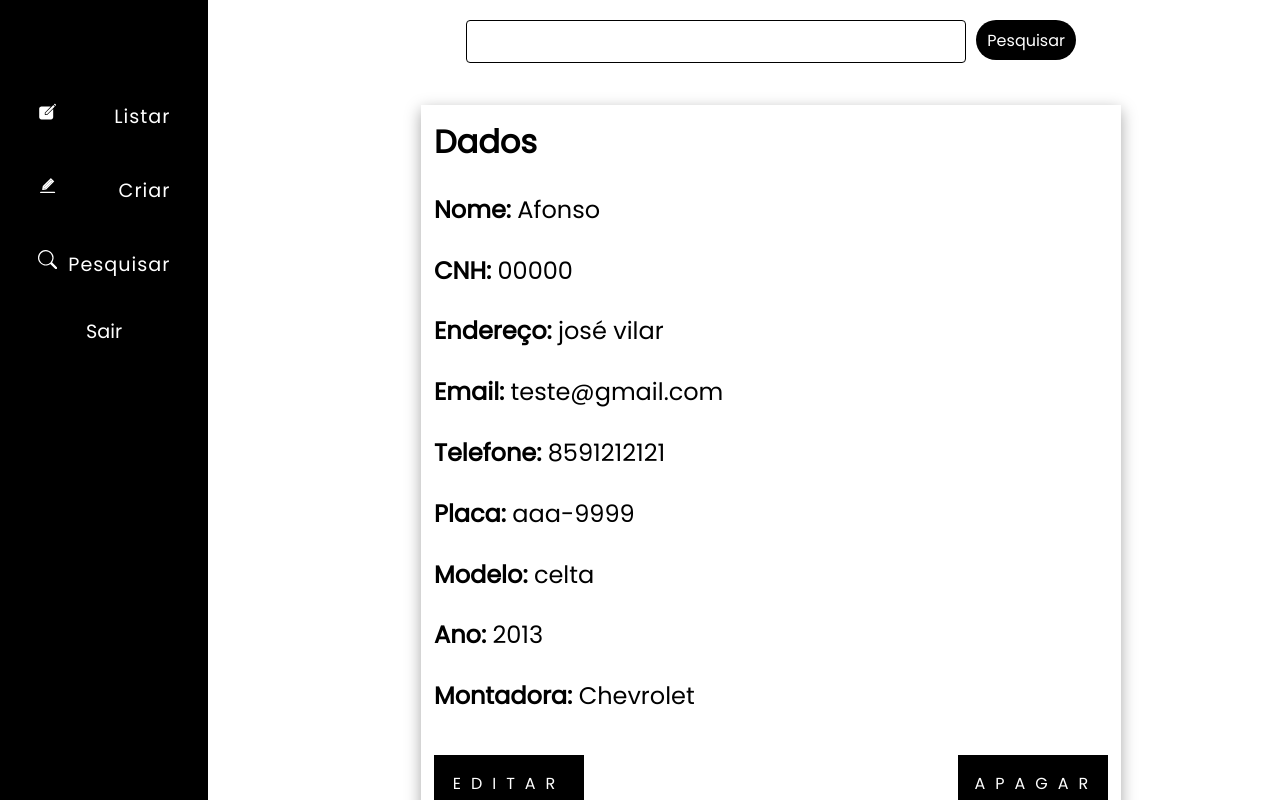
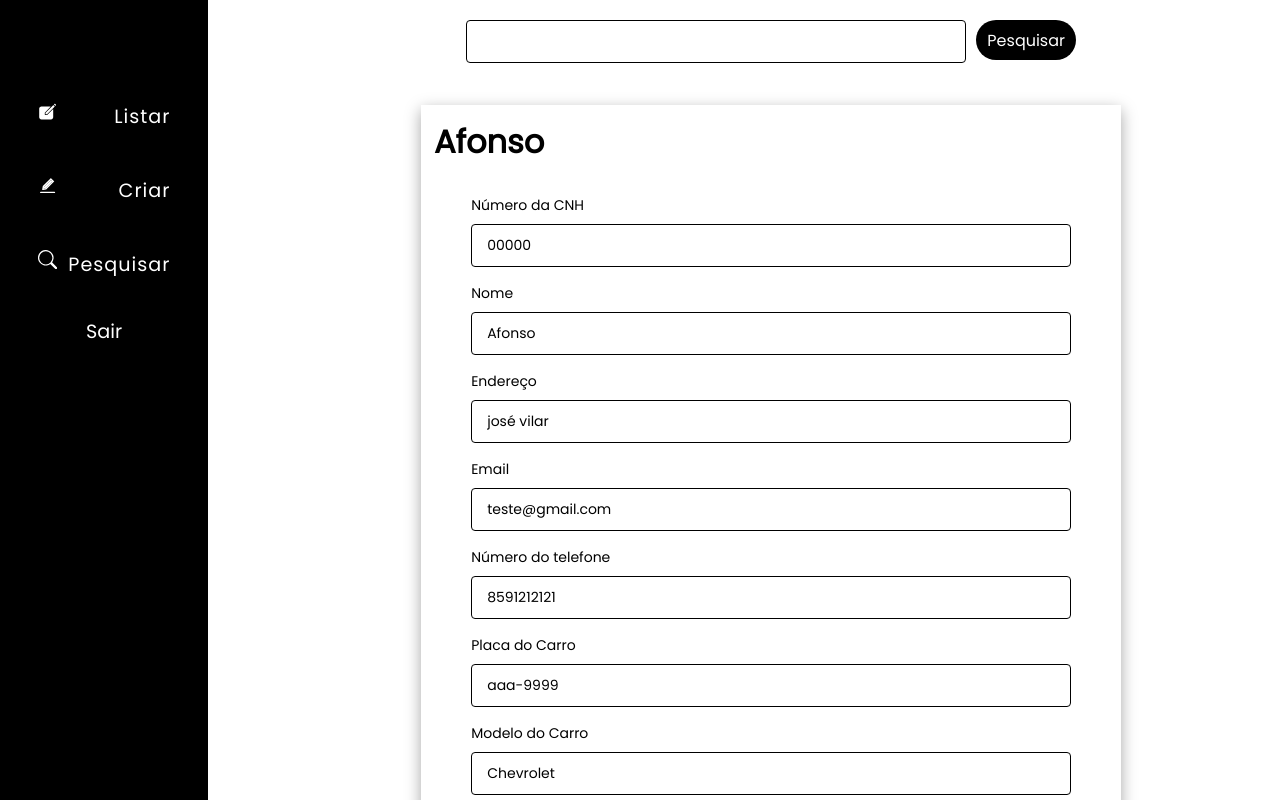
Before and after one commit to afonsomateus21/idriver, a React (Create React App) app: page /search-user in a window 1280 px wide. Shown: the top 800 px of the page. Built offline with nearby package versions, Linux system fonts and the light colour scheme; no server answers; sample sign-in values are in the browser's storage.

Commit message:
alteracao do layout do componente DriverInfo

```diff
--- a/package.json
+++ b/package.json
@@ -19,6 +19,7 @@
     "react-dom": "^18.2.0",
     "react-hook-form": "^7.40.0",
     "react-icons": "^4.7.1",
+    "react-modal": "^3.16.1",
     "react-router-dom": "^6.4.4",
     "react-scripts": "5.0.1",
     "sort-by": "^1.2.0",
@@ -52,6 +53,7 @@
   },
   "devDependencies": {
     "@types/firebase": "^3.2.1",
+    "@types/react-modal": "^3.13.1",
     "@types/styled-components": "^5.1.26"
   }
 }
--- a/src/components/DriverInfo/index.tsx
+++ b/src/components/DriverInfo/index.tsx
@@ -1,5 +1,6 @@
+import { SubmitHandler, useForm } from "react-hook-form";
 import { ActionButton } from "../ActionButton";
-import { Container } from "./styles";
+import { Container, ButtonContainer } from "./styles";
 
 interface DriverInfoProps {
   name: string;
@@ -24,23 +25,67 @@ export function DriverInfo({
   year,
   carMaker
  }: DriverInfoProps) {
+  const { register, handleSubmit } = useForm<DriverInfoProps>();
+
+  const onSubmit: SubmitHandler<DriverInfoProps> = async data => {
+  }
+
   return (
     <Container>
-     <h1>Dados</h1>
-     <span><strong>Nome:</strong> {name}</span>
-     <span><strong>CNH:</strong> {cnh}</span>
-     <span><strong>Endereço:</strong> {address}</span>
-     <span><strong>Email:</strong> {email}</span>
-     <span><strong>Telefone:</strong> {phone}</span>
-     <span><strong>Placa:</strong> {licensePlate}</span>
-     <span><strong>Modelo:</strong> {model}</span>
-     <span><strong>Ano:</strong> {year}</span>
-     <span><strong>Montadora:</strong> {carMaker}</span>
+      <h1>{name}</h1>
 
-     <div>
-       <ActionButton buttonTitle="editar" onClick={() => {}} />
-       <ActionButton buttonTitle="apagar" onClick={() => {}} />
-     </div>
+
+      <form>
+        <div>
+          <label htmlFor="cnh">Número da CNH</label>
+          <input value={cnh} placeholder="Digite o número da sua CNH" {...register("cnh")} />
+        </div>
+
+        <div>
+          <label htmlFor="name">Nome</label>
+          <input value={name} placeholder="Digite seu nome" {...register("name")} />
+        </div>
+
+        <div>
+          <label htmlFor="address">Endereço</label>
+          <input value={address} placeholder="Digite o seu endereço" {...register("address")} />
+        </div>
+
+        <div>
+          <label htmlFor="email">Email</label>
+          <input value={email} placeholder="Digite o seu email" type="email" {...register("email")} />
+        </div>
+
+        <div>
+          <label htmlFor="phone">Número do telefone</label>
+          <input value={phone} placeholder="Digite seu telefone" {...register("phone")} />
+        </div>
+
+        <div>
+          <label htmlFor="licensePlate">Placa do Carro</label>
+          <input value={licensePlate} placeholder="Digite o número da sua placa" {...register("licensePlate")} />
+        </div>
+
+        <div>
+          <label htmlFor="model">Modelo do Carro</label>
+          <input value={carMaker} placeholder="Digite o modelo do seu carro" {...register("model")} />
+        </div>
+
+        <div>
+          <label htmlFor="year">Ano do Carro</label>
+          <input value={year} placeholder="Digite o ano do seu carro" {...register("year")} />
+        </div>
+
+        <div>
+          <label htmlFor="carMaker">Fabricante</label>
+          <input value={carMaker} placeholder="Digite o fabricante do seu carro" {...register("carMaker")} />
+        </div>
+      </form>
+
+      <ButtonContainer>
+        <ActionButton buttonTitle="editar" onClick={() => {}} />
+        <ActionButton buttonTitle="apagar" onClick={() => {}} />
+      </ButtonContainer>
     </Container>
   );
 }
--- a/src/components/DriverInfo/styles.ts
+++ b/src/components/DriverInfo/styles.ts
@@ -2,14 +2,9 @@ import styled from "styled-components";
 
 export const Container = styled.div`
   max-width: 700px;
-  height: 720px;
+  height: 900px;
   margin: 2rem auto;
-  /* background-color: red; */
   box-shadow: rgba(0, 0, 0, 0.35) 0px 5px 15px;
-
-  display: flex;
-  flex-direction: column;
-  justify-content: space-evenly;
 
   h1 {
     padding: 0.8rem;
@@ -20,10 +15,36 @@ export const Container = styled.div`
     font-size: 1.5rem;
   }
 
-  div {
-    padding: 0.8rem;
-    margin-top: 1rem;
-    display: flex;
-    justify-content: space-between;
+  form {
+    max-width: 600px;
+    margin: 0 auto;
+    height: 80%;
+
+    input {
+      display: block;
+      box-sizing: border-box;
+      width: 100%;
+      border-radius: 4px;
+      border: 1px solid black;
+      padding: 10px 15px;
+      margin-bottom: 10px;
+      font-size: 14px;
+    }
+
+    label {
+      text-align: left;
+      display: block;
+      margin-top: 1rem;
+      margin-bottom: 0.5rem;
+      color: var(--black);
+      font-size: 14px;
+      font-weight: 200;
+    }
   }
 `
+export const ButtonContainer = styled.div`
+  padding: 0.8rem;
+  margin-top: 1rem;
+  display: flex;
+  justify-content: space-between;
+`
--- a/src/pages/Home/index.tsx
+++ b/src/pages/Home/index.tsx
@@ -3,6 +3,7 @@ import { DriverInfo } from "../../components/DriverInfo";
 import { SideBar } from "../../components/SideBar";
 import { api } from "../../services/api";
 import { Container, Content } from "./styles";
+import Modal from 'react-modal';
 
 type Driver = {
   name: string;
@@ -29,8 +30,6 @@ export function Home() {
       })
   },[]);
 
-  console.log(drivers);
-
   return (
     <>
       <SideBar />
@@ -39,6 +38,7 @@ export function Home() {
           {
             drivers.map((driver) =>
               <DriverInfo
+                key={driver.cnh}
                 name={driver.name}
                 cnh={driver.cnh}
                 address={driver.address}
--- a/src/pages/SearchUser/index.tsx
+++ b/src/pages/SearchUser/index.tsx
@@ -1,5 +1,5 @@
 import { SideBar } from "../../components/SideBar";
-import { Container } from "./styles";
+import { Container, Content, Form } from "./styles";
 import { useForm, SubmitHandler } from "react-hook-form";
 import { DriverInfo } from "../../components/DriverInfo";
 
@@ -29,11 +29,12 @@ export function SearchUser() {
     <>
       <SideBar />
       <Container>
-        <form onSubmit={handleSubmit(onSubmit)}>
+        <Form onSubmit={handleSubmit(onSubmit)}>
           <input type='text' />
           <button type="submit">Pesquisar</button>
-        </form>
+        </Form>
 
+        <Content>
           <DriverInfo
             name="Afonso"
             cnh="00000"
@@ -45,6 +46,7 @@ export function SearchUser() {
             year="2013"
             carMaker="Chevrolet"
           />
+        </Content>
       </Container>
     </>
   );
--- a/src/pages/SearchUser/styles.ts
+++ b/src/pages/SearchUser/styles.ts
@@ -5,8 +5,10 @@ export const Container = styled.main`
   position: absolute;
   left: 13rem;
   width: 88%;
+`
 
-  form {
+export const Form = styled.form`
+
     display: flex;
     justify-content: center;
     margin-top: 20px;
@@ -33,5 +35,9 @@ export const Container = styled.main`
       width: 100px;
       height: 40px;
     }
-  }
+
 `
+
+export const Content = styled.div`
+  margin: 0 auto;
+`
--- a/src/styles/global.ts
+++ b/src/styles/global.ts
@@ -35,4 +35,35 @@ export const GlobalStyle = createGlobalStyle`
   button {
     cursor: pointer;
   }
+
+  .react-modal-overlay {
+    background: rgba(0, 0, 0, 0.5);
+    position: fixed;
+    top: 0;
+    bottom: 0;
+    right: 0;
+    left: 0;
+    display: flex;
+    align-items: center;
+    justify-content: center;
+  }
+  .react-modal-content {
+    width: 100%;
+    max-width: 576px;
+    background: var(--white);
+    padding: 3rem;
+    position: relative;
+    border-radius: 0.25rem;
+  }
+  .react-modal-close {
+    position: absolute;
+    right: 1.5rem;
+    top: 1.5rem;
+    border: 0;
+    background: transparent;
+    transition: filter 0.2s;
+    &:hover {
+      filter: brightness(0.9);
+    }
+  }
 `
```
Also changed, not shown: 1 other file (tests, documents, lock files or other folders). Lines whose indentation alone changed are shown as unchanged.
